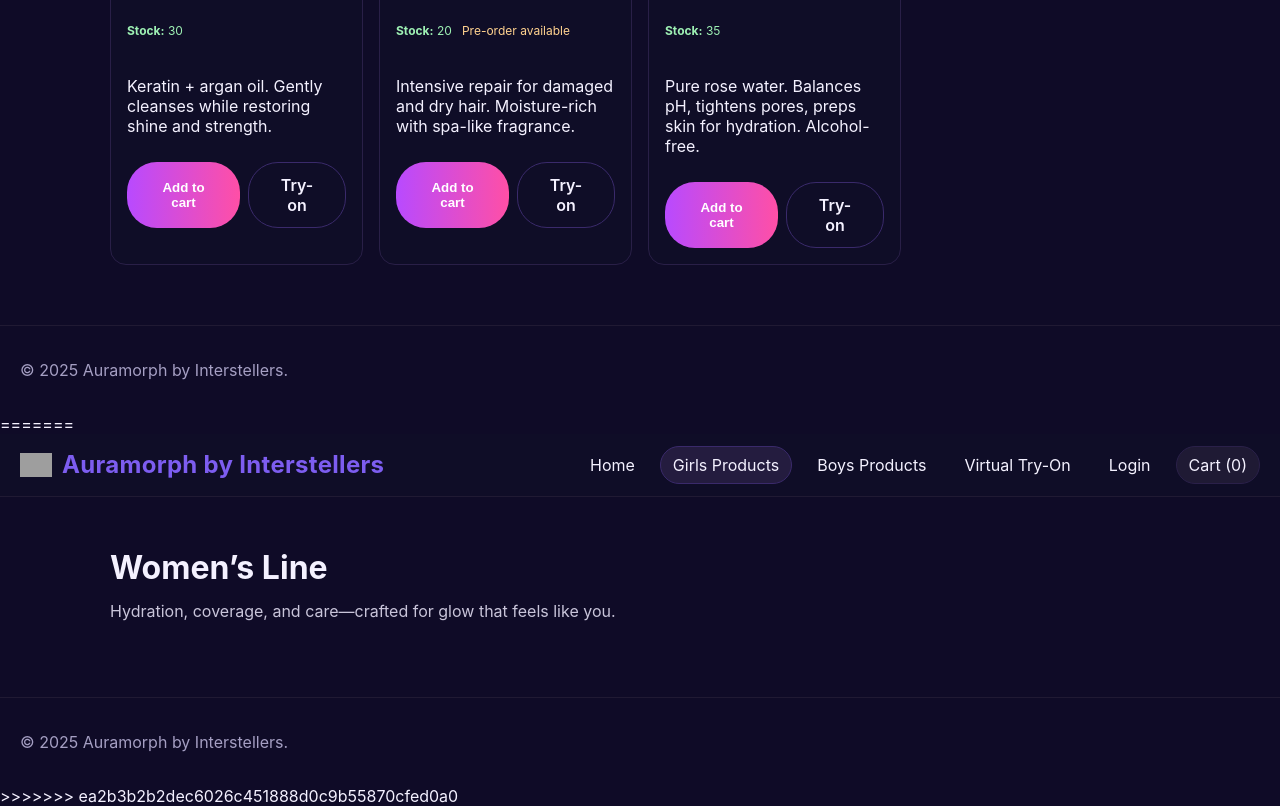
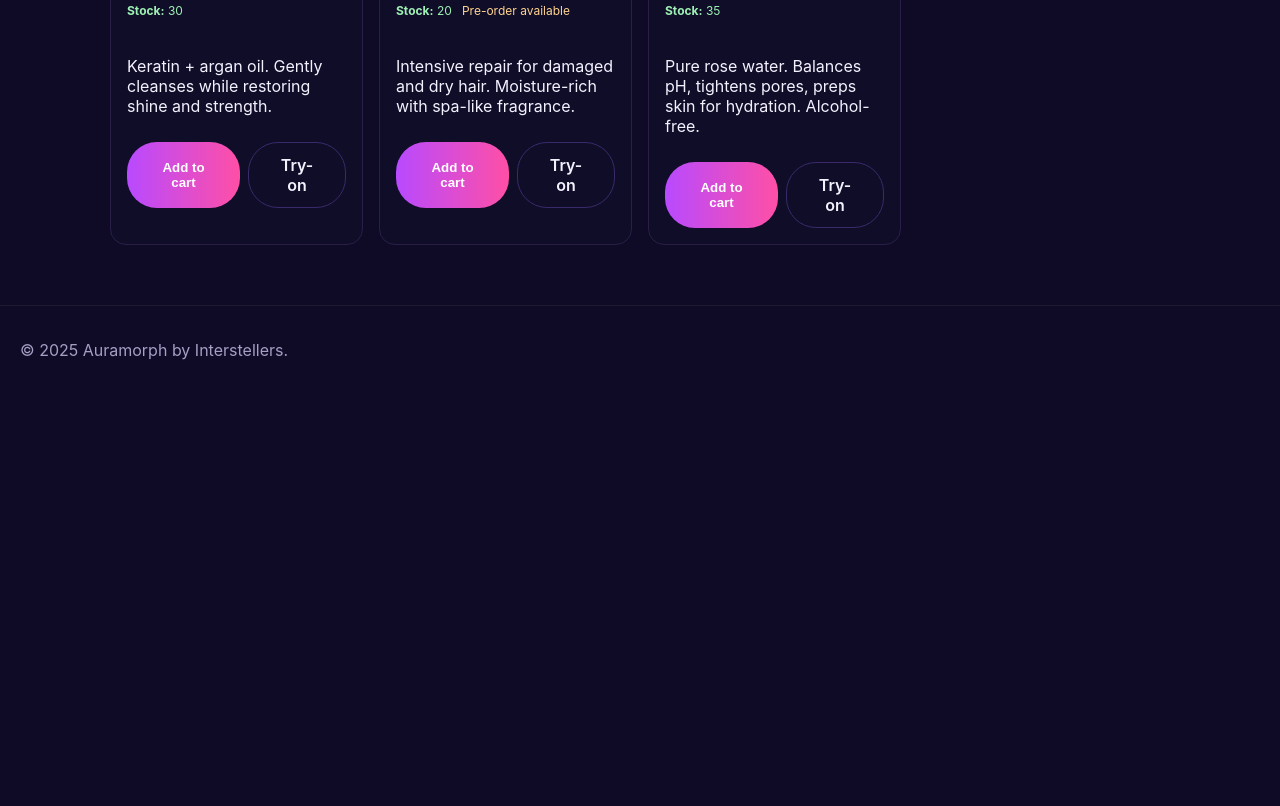
Before and after one commit to Aleeha-Fatima-del/Auramorph, a plain HTML site: page Girls.html in a window 1280 px wide. Shown: the part 2922-3728 px from the top of the page. After the commit the page ends 3316 px from the top, so only its background shows below. Drawn offline with Linux system fonts and the light colour scheme; grey boxes are pictures that could not be loaded.

Commit message:
Resolve merge conflict in Girls.html

```diff
--- a/Girls.html
+++ b/Girls.html
@@ -1,4 +1,4 @@
-<<<<<<< HEAD
+
 <!DOCTYPE html>
 <html lang="en">
 <head>
@@ -38,44 +38,3 @@
   </footer>
 </body>
 </html>
-=======
-<!DOCTYPE html>
-<html lang="en">
-<head>
-  <meta charset="UTF-8" />
-  <title>Auramorph Women’s Line — Shop</title>
-  <meta name="viewport" content="width=device-width, initial-scale=1" />
-  <link rel="icon" href="assets/favicon.png" />
-  <link rel="stylesheet" href="style.css" />
-  <script defer src="app.js"></script>
-</head>
-<body>
-  <header class="site-header">
-    <a class="brand" href="index.html">
-      <img src="assets/logo.png" alt="Auramorph logo" class="brand-logo" />
-      <span class="brand-name">Auramorph by Interstellers</span>
-    </a>
-    <nav class="nav">
-      <a href="index.html" class="nav-link">Home</a>
-      <a href="girls.html" class="nav-link active">Girls Products</a>
-      <a href="boys.html" class="nav-link">Boys Products</a>
-     <a href="tryon.html" class="nav-link">Virtual Try-On</a>
-
-      <a href="login.html" class="nav-link">Login</a>
-      <a href="cart.html" class="nav-link btn-cart">Cart (<span id="cart-count">0</span>)</a>
-    </nav>
-  </header>
-
-  <main class="page">
-    <h1>Women’s Line</h1>
-    <p class="subhead">Hydration, coverage, and care—crafted for glow that feels like you.</p>
-
-    <div id="girls-products" class="product-grid"></div>
-  </main>
-
-  <footer class="site-footer">
-    <p>&copy; 2025 Auramorph by Interstellers.</p>
-  </footer>
-</body>
-</html>
->>>>>>> ea2b3b2b2dec6026c451888d0c9b55870cfed0a0
```
